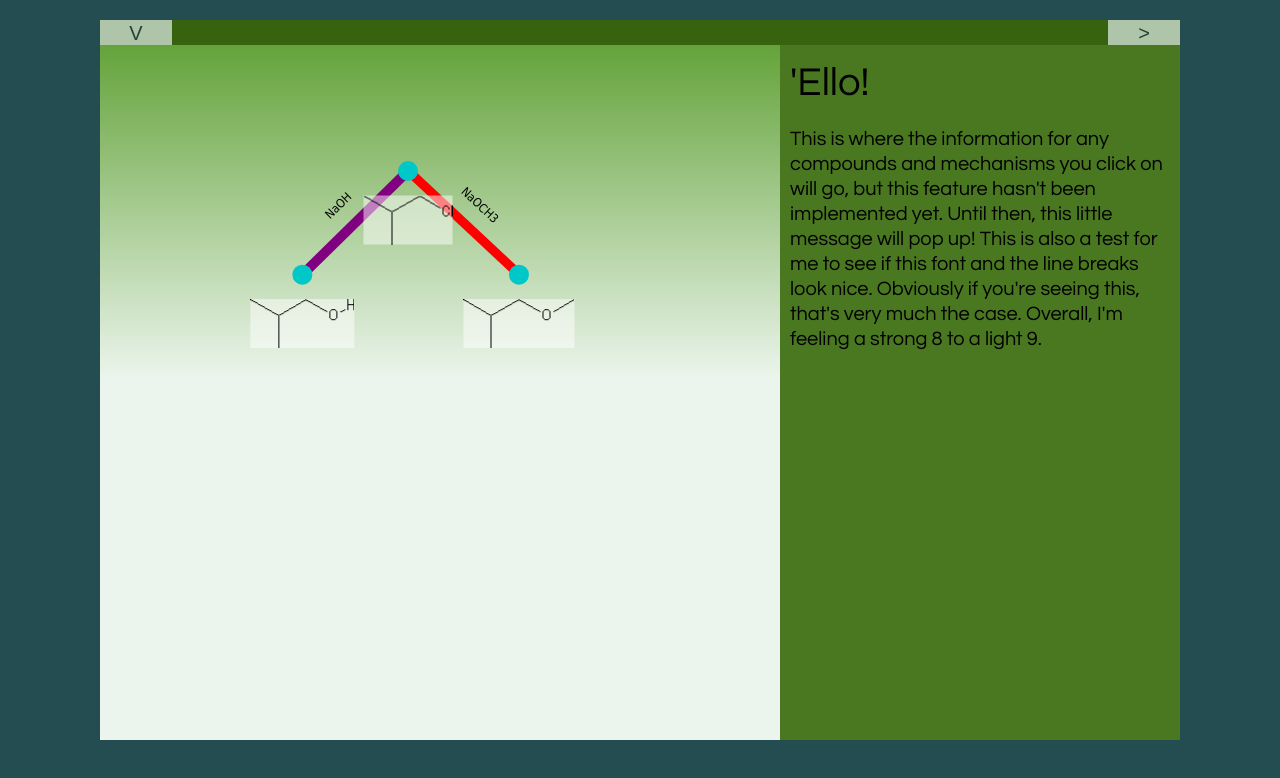
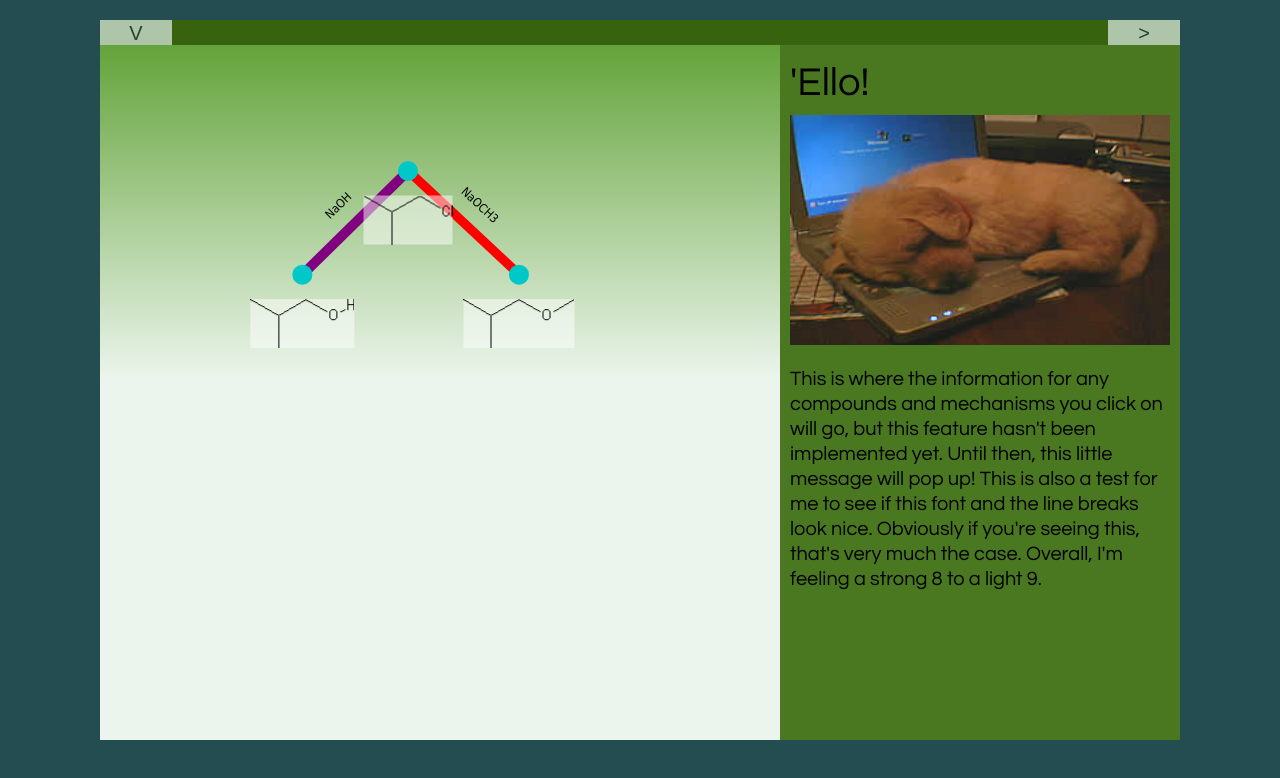
Before and after one commit to JudeAsterix/The-Chemistree, a plain HTML site: page index.html in a window 1280 px wide. Drawn offline with Linux system fonts and the light colour scheme.

Commit message:
Testing the infobar text
-Added some text, with an image included, to the program to see how the font looks.

```diff
--- a/index.html
+++ b/index.html
@@ -15,8 +15,10 @@
 	</div>
 	<div id = "imageDiv">
 		<img src = "images/molecules/1-Chloro-2-Methylpropane.png" id = "OneCloroTwoMethyl" style = "display:none" />
+		<img src = "images/molecules/1-Chloro-2-Methylpropane-b.png" id = "OneCloroTwoMethyl-b" style = "display:none" />
 		<img src = "images/molecules/2-Methoxypropane.png" id = "TwoMethoxypropane" style = "display:none" />
 		<img src = "images/molecules/Isobutanol.png" id = "Isobutanol" style = "display:none" />
+		<img src = "images/puppy-computer.jpg" id = "cute-puppy" style = "display:none" />
 	</div>
    <script src="scripts/index.js"></script>
 </body>
--- a/scripts/index.js
+++ b/scripts/index.js
@@ -7,19 +7,22 @@ var CompoundEnums = {
 		commonName: "Isobutanol",
 		IUPACName: "2-Methyl-1-propanol",
 		molecularWeight: "74.12 g/mol",
-		meltingPoint: "-108.0°C"
+		meltingPoint: "-108.0°C",
+		refImage: document.getElementById("OneCloroTwoMethyl-b")
 	},
 	OneCloroTwoMethyl: {
 		commonName: "1-Chloro-2-Methylpropane",
 		IUPACName: "2-Methyl-1-propanol",
 		molecularWeight: "74.12 g/mol",
-		meltingPoint: "-108.0°C"
+		meltingPoint: "-108.0°C",
+		refImage: document.getElementById("OneCloroTwoMethyl-b")
 	},
 	TwoMethoxypropane: {
 		commonName:"2-Methoxypropane",
 		IUPACName: "2-Methyl-1-propanol",
 		molecularWeight: "74.12 g/mol",
-		meltingPoint: "-108.0°C"
+		meltingPoint: "-108.0°C",
+		refImage: document.getElementById("OneCloroTwoMethyl-b")
 	},
 };
 
@@ -399,6 +402,7 @@ function RoadMapNode(x, y, color, name, imageId) // ----This is the node class--
 	this.hovering = false;
 	this.offsetSpaceX = 0;
 	this.offsetSpaceY = 0;
+	this.info = CompoundEnums[imageId];
 
 	const SMALL_SIZE = 10;
 	const BIG_SIZE = 20;
@@ -718,7 +722,6 @@ function InfoScreen(height, width, line)
 	Entity.call(this, width - 400, 25, 400, height - 25, "#add285", entityEnums.INFOSCREEN);
 	this.madeVisible = true;
 	this.compoundMechanismOrNil = 3; // Compound - 1 | Mechanism - 2 | Nil - 3
-	this.infoText = "If you see this, you got yourself an empty thing!"
 
 	this.INVISIBLEX = 1080;
 	this.VISIBLEX = 1080 - this.width;
@@ -727,18 +730,25 @@ function InfoScreen(height, width, line)
 	{
 		context.fillStyle = "#4a7821";
 		context.fillRect(this.x, this.y, this.width, this.height);
-		if(this.compoundMechanismOrNil == 3)
+		if(this.compoundMechanismOrNil == 1)
 		{
 			context.font = "40px Century Gothic";
-			var textHeight = context.measurent
 			context.fillStyle = "black";
 			context.textAlign = "left";
 			context.fillText("'Ello!", this.x + 10, this.y + 50, this.width - 20);
+		}
+		else if(this.compoundMechanismOrNil == 3)
+		{
+			context.font = "40px Century Gothic";
+			context.fillStyle = "black";
+			context.textAlign = "left";
+			context.fillText("'Ello!", this.x + 10, this.y + 50, this.width - 20);
+			var puppyImage = document.getElementById("cute-puppy");
+			context.drawImage(puppyImage, this.x + 10, this.y + 70, this.width - 20, 230);
 			context.font = "20px Century Gothic";
-			context.fillText("", this.x + 10, this.y + 130, this.width - 20);
 			this.wrapText("This is where the information for any compounds and mechanisms you click on will go, but this feature hasn't been implemented yet."
 			+ " Until then, this little message will pop up! This is also a test for me to see if this font and the line breaks look nice."
-			+ " Obviously if you're seeing this, that's very much the case. Overall, I'm feeling a strong 8 to a light 9.", this.x + 10, this.y + 100, this.width - 20, 25);
+			+ " Obviously if you're seeing this, that's very much the case. Overall, I'm feeling a strong 8 to a light 9.", this.x + 10, this.y + 340, this.width - 20, 25);
 		}
 		//console.log(canDiv.width - 25, this.width);
 		context.fontcolor = "red";
```
Also changed, not shown: images/molecules/1-Chloro-2-Methylpropane-b.png (added), images/puppy-computer.jpg (added).
